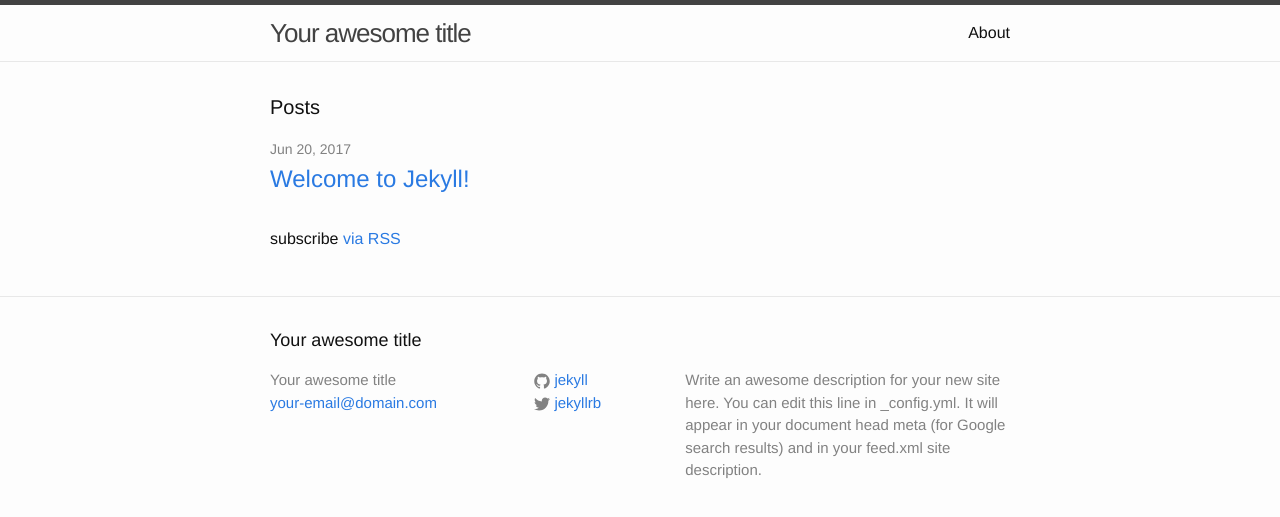
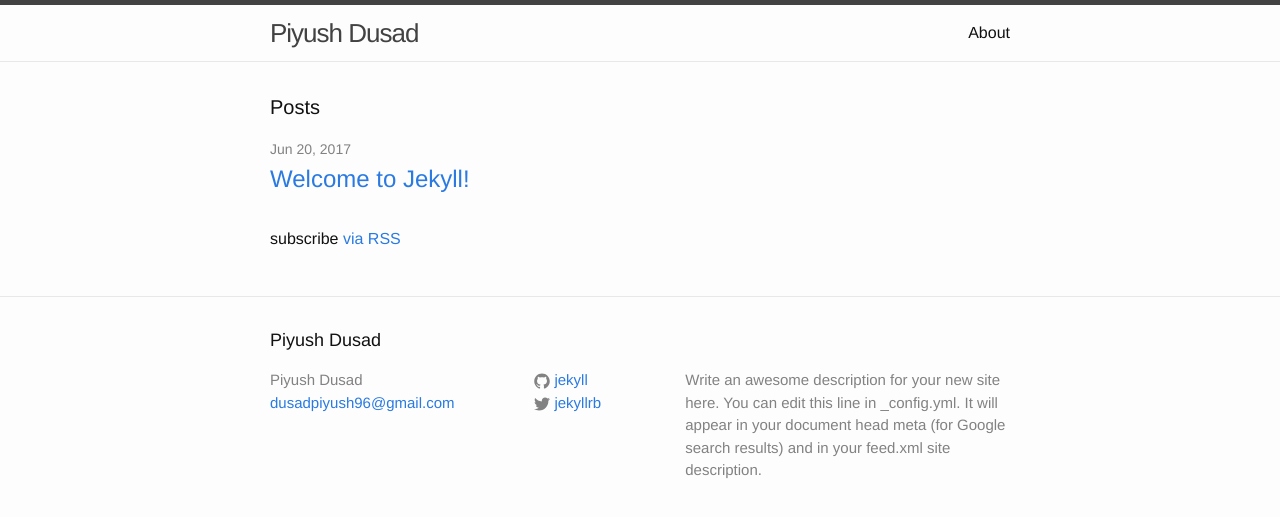
Before and after one commit to dusadpiyush96/dusadpiyush96.github.io, a Jekyll site: the page built from index.html, in a window 1280 px wide. Shown: the top 517 px of the page. Built offline with Jekyll 4.4.1, drawn with Linux system fonts in a browser that asks for light colours.

Commit message:
add name and e-mail

```diff
--- a/_config.yml
+++ b/_config.yml
@@ -6,8 +6,8 @@
 # 'jekyll serve'. If you change this file, please restart the server process.
 
 # Site settings
-title: Your awesome title
-email: your-email@domain.com
+title: Piyush Dusad
+email: dusadpiyush96@gmail.com
 description: > # this means to ignore newlines until "baseurl:"
   Write an awesome description for your new site here. You can edit this
   line in _config.yml. It will appear in your document head meta (for
```
